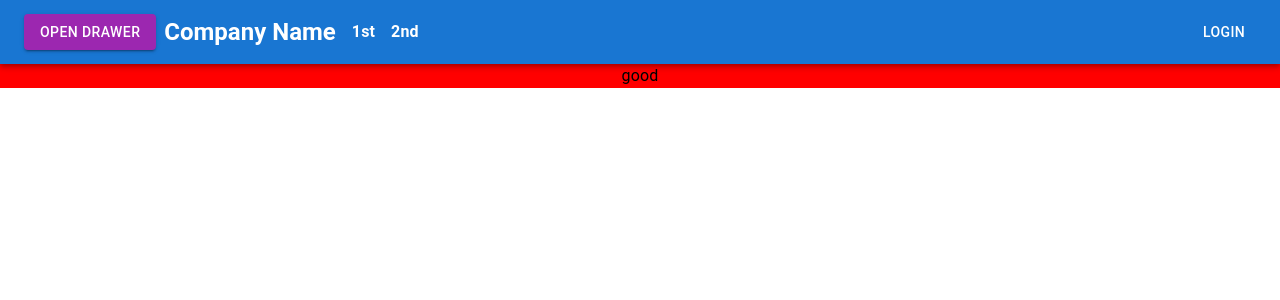
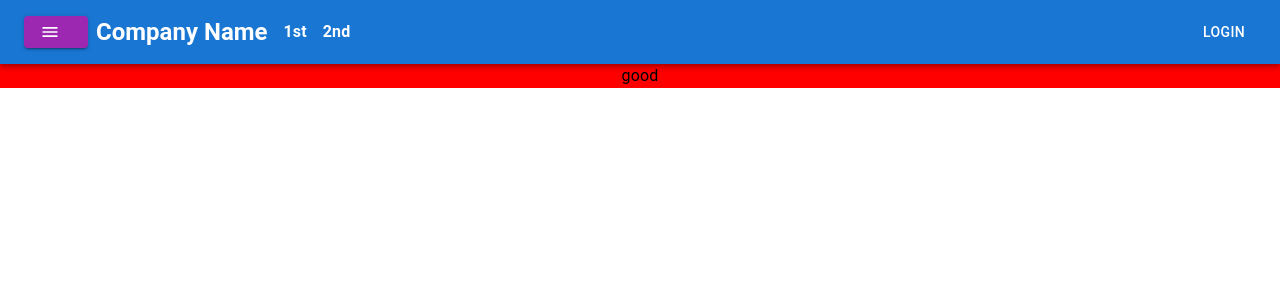
Before and after one commit to youyc/NextJS-LandingPage-MaterialUI, a Next.js app: page / in a window 1280 px wide. Shown: the top 300 px of the page. Built offline with nearby package versions, Linux system fonts and the light colour scheme.

Commit message:
Add icon for drawer button

```diff
--- a/package.json
+++ b/package.json
@@ -10,6 +10,7 @@
   "dependencies": {
     "@emotion/react": "^11.7.0",
     "@emotion/styled": "^11.6.0",
+    "@mui/icons-material": "^5.2.4",
     "@mui/material": "^5.2.3",
     "@mui/styles": "latest",
     "next": "12.0.7",
--- a/src/components/LeftDrawer.jsx
+++ b/src/components/LeftDrawer.jsx
@@ -1,12 +1,16 @@
-import { Drawer, Typography, Button } from "@mui/material"
+import { Drawer, Typography, Button, Box } from "@mui/material"
 import { makeStyles } from "@mui/styles"
+// import { MenuIcon } from "@mui/icons-material"
+import MenuIcon from "@mui/icons-material/Menu"
+import MenuOpenIcon from "@mui/icons-material/MenuOpen"
 
 /* React component */
 import { useState } from "react"
 
 const useStyles = makeStyles(() => ({
+  menu_button: {},
   left_drawer: {
-    width: 240,
+    width: 100,
   },
 }))
 
@@ -24,9 +28,8 @@ const LeftDrawer = () => {
         onClick={toggleDrawer(true)}
         color="secondary"
         variant="contained"
-      >
-        Open Drawer
-      </Button>
+        startIcon={state ? <MenuOpenIcon /> : <MenuIcon />}
+      ></Button>
       <Drawer
         className={classes.left_drawer}
         achor="left"
@@ -34,7 +37,7 @@ const LeftDrawer = () => {
         onClose={toggleDrawer(false)}
       >
         <div>
-          <Typography variant="h3" color="initial">
+          <Typography variant="body1" color="initial">
             drawer
           </Typography>
         </div>
```
Also changed, not shown: 1 other file (tests, documents, lock files or other folders).
